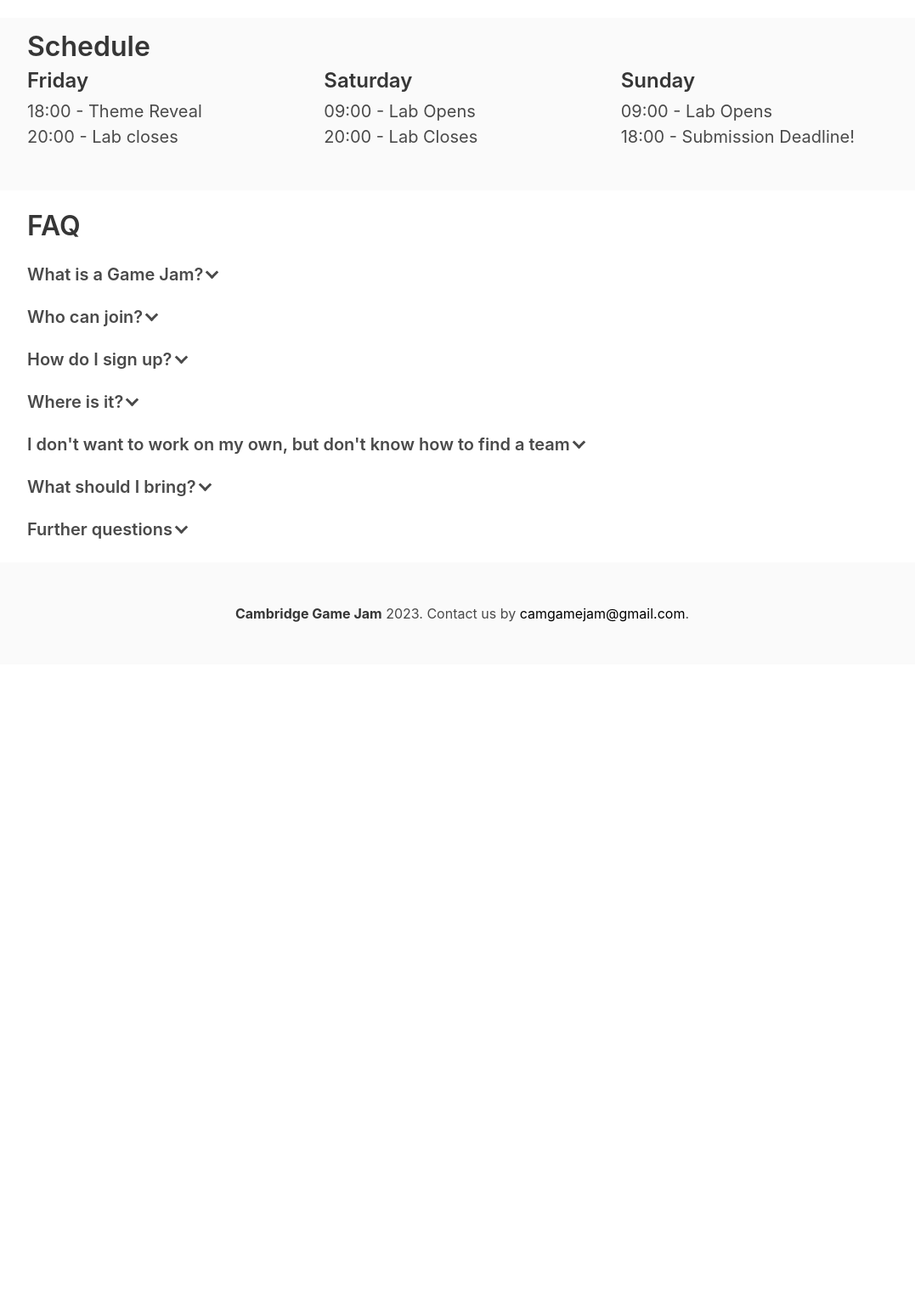
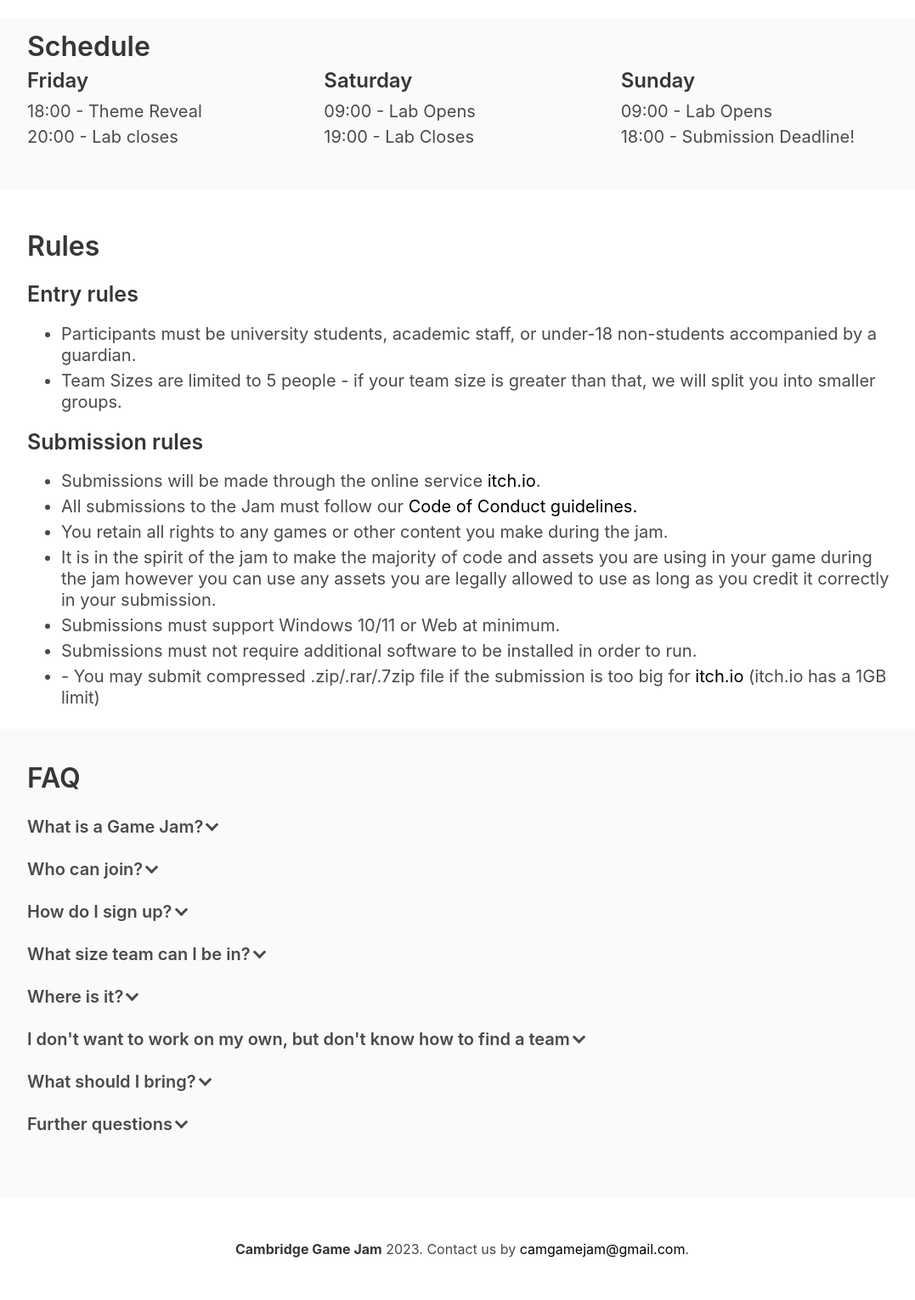
Before and after one commit to TimMcGilly/CamGamJamWebsite, a website: page index.html in a window 1280 px wide. Shown: the part 937-2467 px from the top of the page at 85% size, without its empty margins (96-1173 px from the left). Before the commit the page ends 1719 px from the top, so only its background shows below. Drawn offline with Linux system fonts and the light colour scheme.

Commit message:
Update rules

```diff
--- /dev/null
+++ b/code-of-conduct.html
@@ -0,0 +1,76 @@
+<!DOCTYPE html>
+<html lang="en">
+
+<head>
+    <meta charset="utf-8">
+    <meta name="viewport" content="width=device-width, initial-scale=1">
+    <title>Cambridge Game Jam</title>
+    <link rel="apple-touch-icon" sizes="180x180" href="/apple-touch-icon.png">
+    <link rel="icon" type="image/png" sizes="32x32" href="/favicon-32x32.png">
+    <link rel="icon" type="image/png" sizes="16x16" href="/favicon-16x16.png">
+    <link rel="manifest" href="/site.webmanifest">
+    <link rel="mask-icon" href="/safari-pinned-tab.svg" color="#5bbad5">
+    <meta name="msapplication-TileColor" content="#da532c">
+    <meta name="theme-color" content="#ffffff">
+    <link rel="stylesheet" href="css/main.css">
+    <link rel="stylesheet" href="/style.css">
+
+
+
+
+
+</head>
+
+<body>
+    <nav class=" is-hidden-touch">
+        <div class="container">
+            <div id="nav" class="columns my-3 mr-6 is-size-5">
+                <div class="column desktop is-narrow pb-0 mb-0 pr-0">
+                    <figure class="is-pulled-right ">
+                        <img src="Cambridge_Game_Jam.png" alt="Logo" width="40px">
+                    </figure>
+                </div>
+                <div class="column is-flex-grow-5  is-desktop ">
+                    <h2 class="title is-4">Cambridge Game Jam 2023</h2>
+                </div>
+                <div class="column desktop is-narrow">
+                    <a href="/">Home </a>
+                </div>
+                <div class="column desktop is-narrow">
+                    <a href="/#About">About</a>
+                </div>
+                <div class="column desktop is-narrow">
+                    <a href="/#Schedule">Schedule</a>
+                </div>
+                <div class="column desktop is-narrow">
+                    <a href="#Rules">Rules</a>
+                </div>
+                <div class="column desktop is-narrow">
+                    <a href="#FAQ">FAQ</a>
+                </div>
+            </div>
+        </div>
+        </div>
+    </nav>
+    <div class="content container content-narrow mt-6">
+        <h1>Code of Conduct</h1>
+        <p>Cambridge Game Jam is dedicated to providing a harassment-free experience for everyone, regardless of gender,
+            gender identity and expression, sexual orientation, disability, physical appearance, body size, age, race,
+            or
+            religion. We do not tolerate harassment of participants in any form.
+
+        <p> This code of conduct applies to all Cambridge Game Jam spaces, both online and off. Anyone who violates this
+            code of conduct may be sanctioned or expelled from these spaces at the discretion of the CS^3 committee.</p>
+
+        <p>
+            If you feel you are being harassed by someone else at the Game Jam, please come talk to a member of the
+            committee
+            and we will handle the situation accordingly.
+        </p>
+        <p>
+            Participants asked to stop any harassing behavior are expected to comply immediately.</p>
+        </p>
+    </div>
+</body>
+
+</html>
--- a/index.html
+++ b/index.html
@@ -41,6 +41,9 @@
                 </div>
                 <div class="column desktop is-narrow">
                     <a href="#Schedule">Schedule</a>
+                </div>
+                <div class="column desktop is-narrow">
+                    <a href="#Rules">Rules</a>
                 </div>
                 <div class="column desktop is-narrow">
                     <a href="#FAQ">FAQ</a>
@@ -151,7 +154,7 @@
                         Saturday
                     </h1>
                     <p class="is-size-5">09:00 - Lab Opens</p>
-                    <p class="is-size-5">20:00 - Lab Closes</p>
+                    <p class="is-size-5">19:00 - Lab Closes</p>
                 </div>
                 <div class="column">
                     <h1 class="title is-size-4 mb-2">
@@ -163,6 +166,35 @@
             </div>
         </div>
     </div>
+    <div class="container mt-6  content-narrow">
+        <h1 id="Rules" class="title is-3">
+            Rules
+        </h1>
+        <div class="content subtitle is-5 mt-1">
+            <h4>Entry rules</h4>
+            <ul>
+                <li>Participants must be university students, academic staff, or under-18 non-students accompanied by a
+                    guardian.</li>
+                <li>Team Sizes are limited to 5 people - if your team size is greater than that, we will split you into smaller groups.</li>
+
+            </ul>
+            <h4>Submission rules</h4>
+            <ul>
+                <li>Submissions will be made through the online service <a href="http://itch.io">itch.io</a>.</li>
+                <li>All submissions to the Jam must follow our <a href="/code-of-conduct.html"> Code of Conduct
+                        guidelines.</a></li>
+                <li>You retain all rights to any games or other content you make during the jam.</li>
+                <li>It is in the spirit of the jam to make the majority of code and assets you are using in your game
+                    during the jam however you can use any assets you are legally allowed to use as long as you credit
+                    it correctly in your submission.</li>
+                    <li>Submissions must support Windows 10/11 or Web at minimum.</li>
+                    <li>Submissions must not require additional software to be installed in order to run.</li>
+                    <li>- You may submit compressed .zip/.rar/.7zip file if the submission is too big for <a href="http://itch.io">itch.io</a> (itch.io has a 1GB limit)</li>
+
+            </ul>
+        </div>
+    </div>
+    <div class=" has-background-white-bis mt-5 pt-4 pb-6">
         <div class="content-narrow container">
 
             <h1 id="FAQ" class="title is-3 mt-5">
@@ -173,13 +205,15 @@
                         id="FAQ1_chev" class="arr-down"></i></p>
                 <p id="FAQ1_content" class="is-size-5  pl-3" style="display: none;">A game jam is a game building
                     competition.
-                You will be given a theme, and individually or in teams, you have to create a game from scratch within
+                    You will be given a theme, and individually or in teams, you have to create a game from scratch
+                    within
                     the
                     time limit (48 hours in this case).</p>
 
                 <p id="FAQ2" class="is-size-5 has-text-weight-semibold" onclick="toggle(this.id)">Who can join? <i
                         id="FAQ2_chev" class="arr-down"></i></p>
-            <p id="FAQ2_content" class="is-size-5  pl-3" style="display: none;">Students, academic staff and under-18
+                <p id="FAQ2_content" class="is-size-5  pl-3" style="display: none;">Students, academic staff and
+                    under-18
                     non-students with a guardian attending and filling in their form for them.</p>
 
                 <p id="FAQ3" class="is-size-5 has-text-weight-semibold" onclick="toggle(this.id)">How do I sign up? <i
@@ -187,22 +221,34 @@
                 <p id="FAQ3_content" class="is-size-5  pl-3" style="display: none;">Fill in the <a
                         href="https://forms.gle/SsCip6NYzjWoSjuJ8">sign up form</a> by 23:59 February 5th</p>
 
+                <p id="FAQ8" class="is-size-5 has-text-weight-semibold" onclick="toggle(this.id)">What size team can I
+                    be
+                    in? <i id="FAQ8_chev" class="arr-down"></i></p>
+                <p id="FAQ8_content" class="is-size-5  pl-3" style="display: none;">Your group must be less or equal to
+                    than
+                    five people.</p>
+
                 <p id="FAQ4" class="is-size-5 has-text-weight-semibold" onclick="toggle(this.id)">Where is it? <i
                         id="FAQ4_chev" class="arr-down"></i></p>
-            <p id="FAQ4_content" class="is-size-5  pl-3" style="display: none;">The game jam is located in the Intel lab
+                <p id="FAQ4_content" class="is-size-5  pl-3" style="display: none;">The game jam is located in the Intel
+                    lab
                     of
-                the <a href="https://www.cst.cam.ac.uk/william-gates-building">William Gates Building</a>. The address
+                    the <a href="https://www.cst.cam.ac.uk/william-gates-building">William Gates Building</a>. The
+                    address
                     of
                     which is 15 JJ Thomson Avenue, Cambridge, CB3 0FD, UK</p>
 
-            <p id="FAQ5" class="is-size-5 has-text-weight-semibold" onclick="toggle(this.id)">I don't want to work on my
+                <p id="FAQ5" class="is-size-5 has-text-weight-semibold" onclick="toggle(this.id)">I don't want to work
+                    on my
                     own, but don't know how to find a team <i id="FAQ5_chev" class="arr-down"></i></p>
                 <p id="FAQ5_content" class="is-size-5  pl-3" style="display: none;">Join our discord server! <a
-                    href="https://discord.gg/fuam7P3yXn">https://discord.gg/fuam7P3yXn</a> to find a team yourself or
+                        href="https://discord.gg/fuam7P3yXn">https://discord.gg/fuam7P3yXn</a> to find a team yourself
+                    or
                     indicate on our form for us to assign you one randomly!</p>
 
-            <p id="FAQ6" class="is-size-5 has-text-weight-semibold" onclick="toggle(this.id)">What should I bring? <i
-                    id="FAQ6_chev" class="arr-down"></i></p>
+                <p id="FAQ6" class="is-size-5 has-text-weight-semibold" onclick="toggle(this.id)">What should I bring?
+                    <i id="FAQ6_chev" class="arr-down"></i>
+                </p>
                 <p id="FAQ6_content" class="is-size-5  pl-3" style="display: none;">Bring yourself, a water bottle and a
                     laptop
                     - that's all!</p>
@@ -214,7 +260,8 @@
                 </section>
             </div>
         </div>
-    <footer class="footer pb-6">
+    </div>
+    <footer class="footer pb-6 has-background-white">
         <div class="content has-text-centered">
             <p>
                 <strong>Cambridge Game Jam</strong> 2023. Contact us by <a
```
Lines whose indentation alone changed are shown as unchanged.
